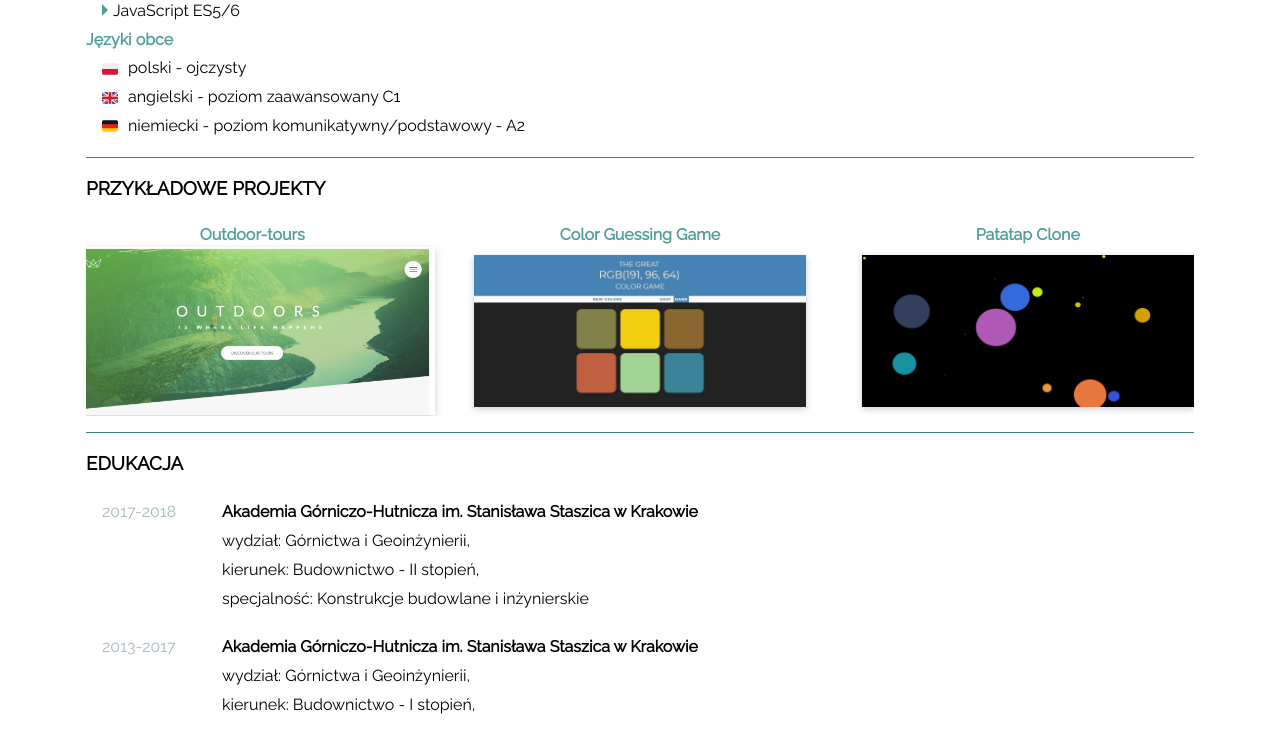
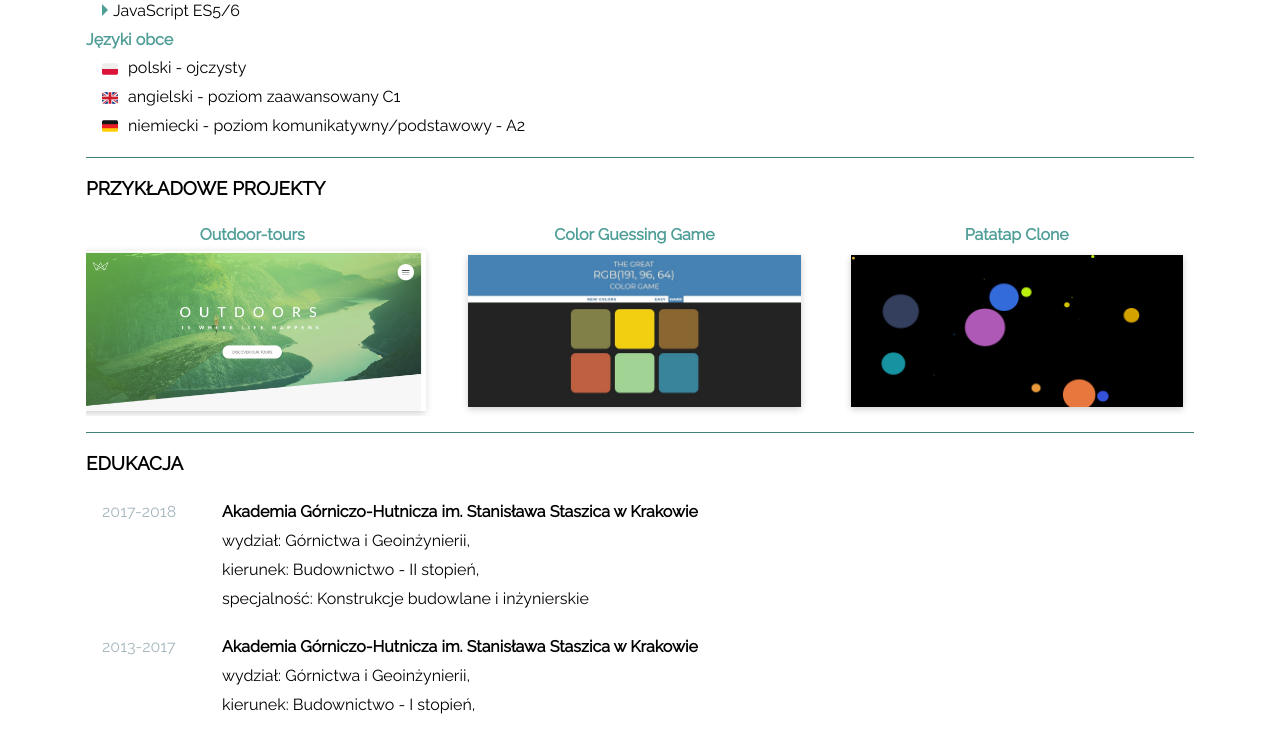
Before and after one commit to patrycjanie/MyCV, a plain HTML site: page index.html in a window 1280 px wide. In both pictures the pointer is over the picture 252 px from the left and 1597 px from the top of the page. Shown: the part 1267-1997 px from the top of the page. Drawn offline with Linux system fonts and the light colour scheme.

Commit message:
minor change

```diff
--- a/style.css
+++ b/style.css
@@ -201,7 +201,7 @@ ul {
 }
 
 .col-1-of-3:not(:last-child) {
-  margin-right: 5%;
+  margin-right: 4.5%;
 }
 
 .col-1-of-3 img {
@@ -212,7 +212,7 @@ ul {
 }
 
 .col-1-of-3 img:hover {
-  transform: scale(1.1);
+  transform: scale(1.05);
 }
 
 .school, .company {
```
